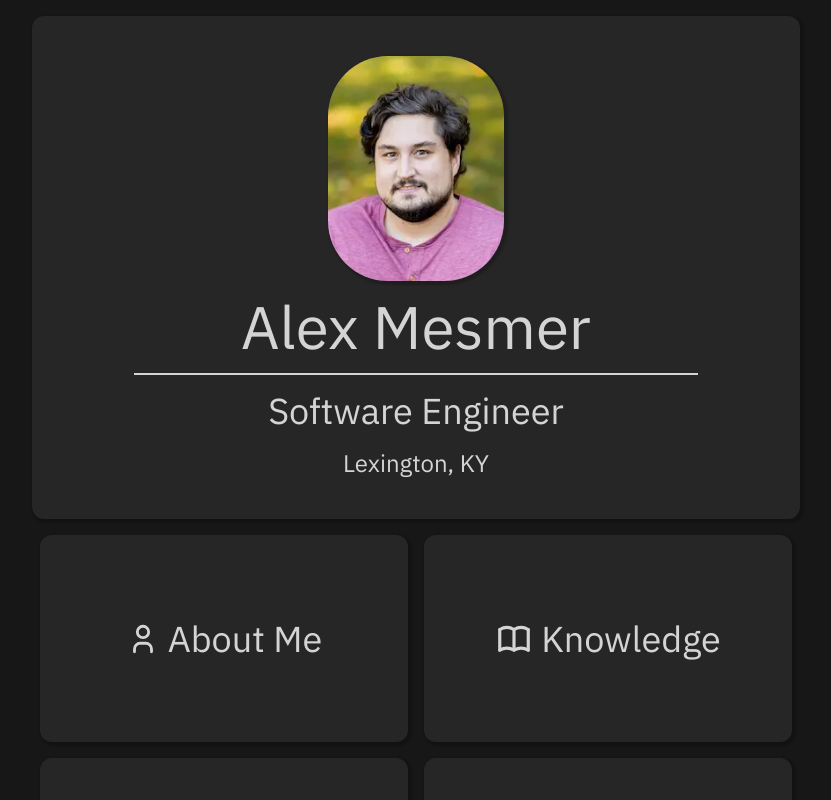
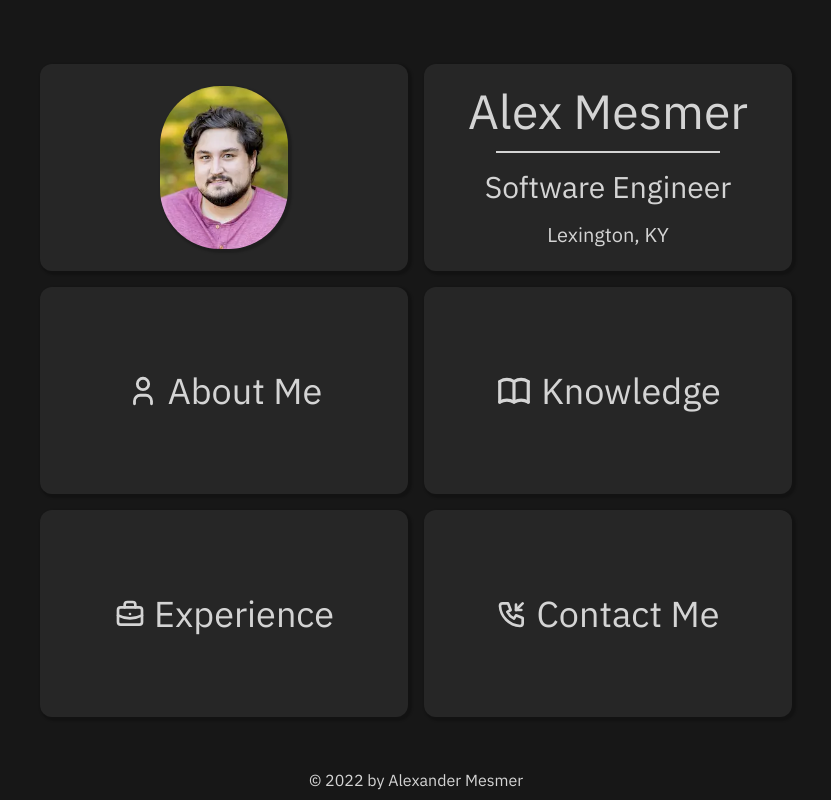
Before and after one commit to mez32/PersonalWebsite, a React (Vite) app: page / in a window 1280 px wide. Shown: the top 800 px of the page, without its empty margins (224-1055 px from the left). Built offline with nearby package versions, Linux system fonts and the light colour scheme.

Commit message:
Changed hero card to 2 grid cards

```diff
--- a/src/components/Footer.tsx
+++ b/src/components/Footer.tsx
@@ -1,10 +1,10 @@
-import React, { useEffect } from 'react'
-
 const Footer: React.FC = () => {
 	return (
-		<div className='bg-neutral-800 w-11/12 md:w-4/5 lg:w-3/5 lg:max-w-6xl p-2 mb-4 mx-auto justify-center items-center text-center border-black rounded-xl overflow-hidden shadow-md'>
-			<p>&#169; {new Date().getFullYear()} by Alexander Mesmer</p>
-		</div>
+		<footer>
+			<div className='absolute bottom-0 w-full -mt-2 py-2 mx-auto justify-center items-center text-center'>
+				<p>&#169; {new Date().getFullYear()} by Alexander Mesmer</p>
+			</div>
+		</footer>
 	)
 }
 
--- a/src/components/GridCard.tsx
+++ b/src/components/GridCard.tsx
@@ -3,18 +3,27 @@ import { Link } from 'react-router-dom'
 
 type Props = {
 	children: JSX.Element | JSX.Element[]
-	routeId: string
+	routeId?: string
 }
 
 const GridCard: React.FC<Props> = ({ children, routeId }) => {
+	if (routeId) {
+		return (
+			<Link to={routeId}>
+				<div className='w-full h-full mt-4'>
+					<div className='bg-neutral-800 flex justify-center items-center text-center md:mx-2 aspect-video rounded-xl shadow-md border-black transform transition duration-400 hover:scale-105 active:scale-95'>
+						{children}
+					</div>
+				</div>
+			</Link>
+		)
+	}
 	return (
-		<Link to={routeId}>
-			<div className='w-full mt-4'>
-				<div className='bg-neutral-800 flex justify-center items-center text-center md:mx-2 aspect-video rounded-xl shadow-md border-black transform transition duration-400 hover:scale-105 active:scale-95'>
-					{children}
-				</div>
+		<div className='w-full h-full mt-4'>
+			<div className='bg-neutral-800 flex justify-center items-center text-center md:mx-2 aspect-video rounded-xl shadow-md border-black'>
+				{children}
 			</div>
-		</Link>
+		</div>
 	)
 }
 
--- a/src/index.css
+++ b/src/index.css
@@ -6,6 +6,9 @@
 
 body {
 	overscroll-behavior: 'contain';
+	/* height: 100%;
+	margin: 0;
+	padding: 0; */
 	@apply bg-neutral-900 text-neutral-300 font-ibm h-full;
 }
 
--- a/src/pages/Home.tsx
+++ b/src/pages/Home.tsx
@@ -1,15 +1,31 @@
 import React from 'react'
 import { IconBook, IconBriefcase, IconPhoneIncoming, IconUser } from '@tabler/icons'
 import GridCard from '../components/GridCard'
-import Hero from '../components/Hero'
 import Footer from '../components/Footer'
+import Divider from '../components/Divider'
 
 const Home: React.FC = () => {
 	return (
-		<div className='justify-center items-center text-center'>
-			<Hero />
-
-			<div className='grid md:grid-cols-2 w-11/12 md:w-4/5 lg:w-3/5 lg:max-w-6xl mx-auto mb-4'>
+		<>
+			<div className='relative min-h-screen justify-center items-center text-center'>
+				<div className='grid md:grid-cols-2 w-11/12 md:w-4/5 lg:w-3/5 lg:max-w-4xl mx-auto pb-12 md:pt-12'>
+					<GridCard>
+						<div className='justify-center flex p-4'>
+							<img
+								className='rounded-[60px] h-auto w-40 md:w-32 2xl:w-40 shadow-md'
+								src='assets/alexImage.webp'
+								alt='A picture of me'
+							/>
+						</div>
+					</GridCard>
+					<GridCard>
+						<div className='justify-center items-center text-center p-4 md:p-5'>
+							<h2 className='pb-4 text-5xl md:text-4xl xl:text-5xl'>Alex Mesmer</h2>
+							<Divider />
+							<h3 className='py-4 text-3xl'>Software Engineer</h3>
+							<h4 className='text-xl'>Lexington, KY</h4>
+						</div>
+					</GridCard>
 					<GridCard routeId='about'>
 						<IconUser className='mr-2 align-middle' size={34} />
 						<h3>About Me</h3>
@@ -20,16 +36,16 @@ const Home: React.FC = () => {
 					</GridCard>
 					<GridCard routeId='experience'>
 						<IconBriefcase className='mr-2 align-middle' size={32} />
-					<h3>Work Experience</h3>
+						<h3>Experience</h3>
 					</GridCard>
 					<GridCard routeId='contact'>
 						<IconPhoneIncoming className='mr-2 align-middle' size={32} />
 						<h3>Contact Me</h3>
 					</GridCard>
 				</div>
-
 				<Footer />
 			</div>
+		</>
 	)
 }
 
```
Lines whose indentation alone changed are shown as unchanged.
